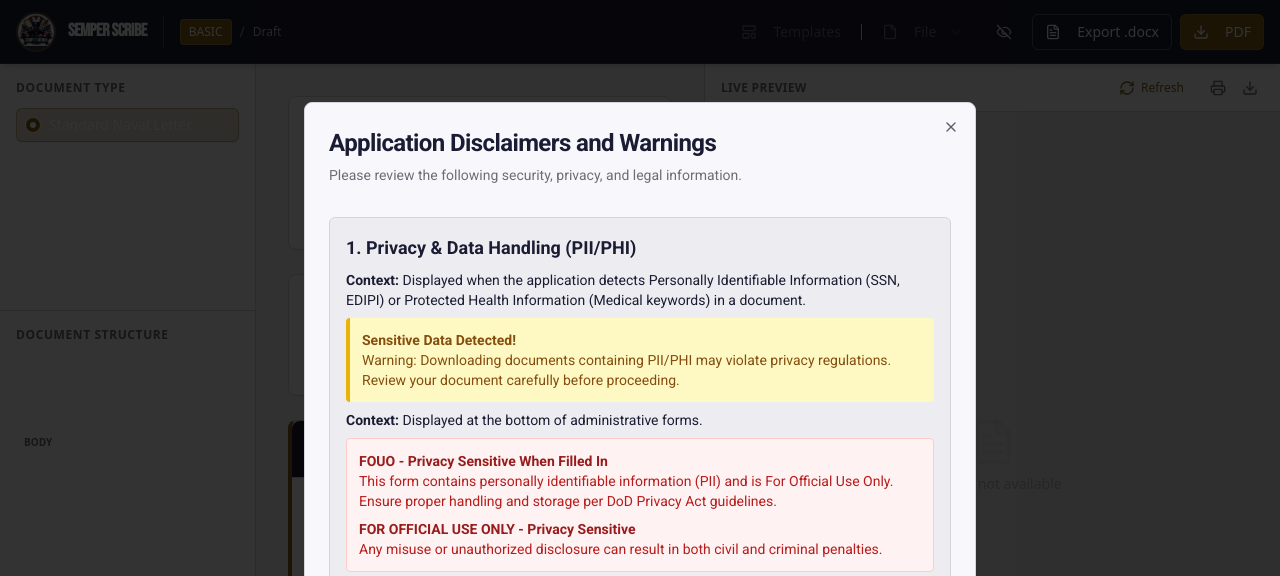
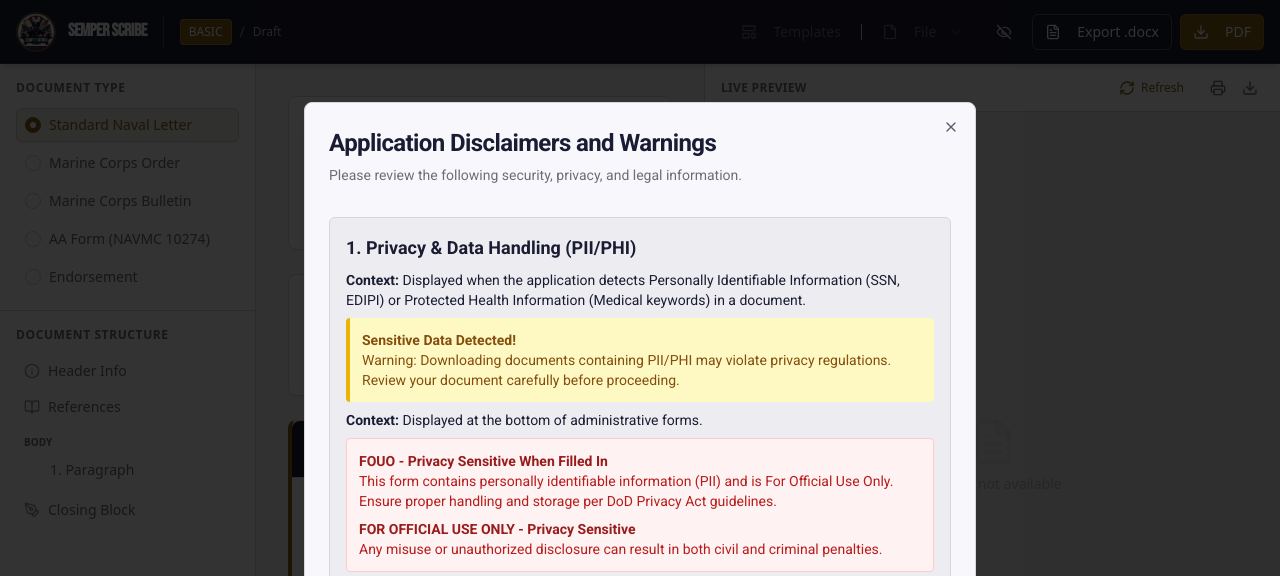
Before and after one commit to furby203824/SemperScribe, a Next.js app: page / in a window 1280 px wide. Shown: the top 576 px of the page. Built offline with nearby package versions, Linux system fonts and the light colour scheme.

Commit message:
fix: updated sidebar text colors to be visible on white background

```diff
--- a/src/components/layout/Sidebar.tsx
+++ b/src/components/layout/Sidebar.tsx
@@ -216,17 +216,17 @@ function DocumentTypeButton({ active, onClick, label, isSpecial }: { active: boo
       className={cn(
         "w-full text-left flex items-center px-2 py-1.5 text-sm font-medium rounded-md group transition-colors",
         active
-          ? "text-primary-foreground bg-primary/20 border border-primary/40 shadow-sm"
-          : "text-white/70 hover:bg-white/10 hover:text-white border border-transparent"
+          ? "text-primary bg-primary/10 border border-primary/20 shadow-sm"
+          : "text-muted-foreground hover:bg-muted hover:text-foreground border border-transparent"
       )}
     >
       <span className={cn(
         "w-4 h-4 rounded-full border mr-2 flex items-center justify-center transition-colors",
         active
-          ? "border-primary-foreground bg-primary"
-          : "border-white/30 group-hover:border-white/50"
+          ? "border-primary bg-primary text-primary-foreground"
+          : "border-muted-foreground/30 group-hover:border-muted-foreground/50"
       )}>
-        {active && <span className="w-1.5 h-1.5 rounded-full bg-white"></span>}
+        {active && <span className="w-1.5 h-1.5 rounded-full bg-background"></span>}
       </span>
       {label}
     </button>
@@ -238,11 +238,11 @@ function StructureItem({ icon, label, href, isSubItem }: { icon?: React.ReactNod
     <a
       href={href}
       className={cn(
-        "flex items-center px-2 py-1.5 text-sm font-medium text-white/70 hover:bg-white/10 hover:text-white rounded-md group transition-colors",
-        isSubItem && "pl-8 border-l-2 border-transparent hover:border-white/30"
+        "flex items-center px-2 py-1.5 text-sm font-medium text-muted-foreground hover:bg-muted hover:text-foreground rounded-md group transition-colors",
+        isSubItem && "pl-8 border-l-2 border-transparent hover:border-muted-foreground/30"
       )}
     >
-      {icon && <span className="text-white/50 group-hover:text-white mr-2">{icon}</span>}
+      {icon && <span className="text-muted-foreground/70 group-hover:text-foreground mr-2">{icon}</span>}
       {label}
     </a>
   );
```
